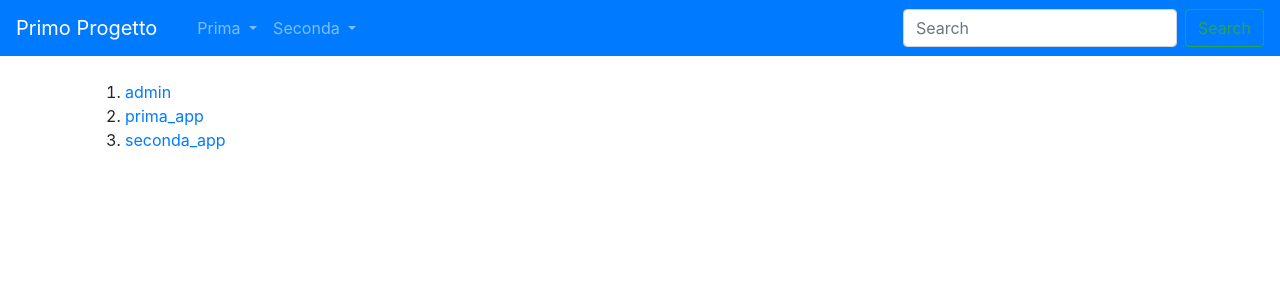
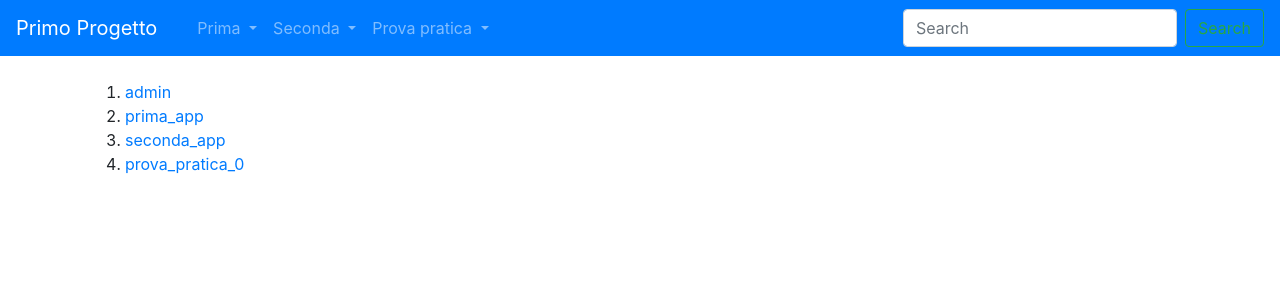
Before and after one commit to cristianpallaro/primo_progetto, a Django app: page / in a window 1280 px wide. Shown: the top 300 px of the page. Run offline with Django 4.2, Linux system fonts and the light colour scheme.

Commit message:
aggiornamento

```diff
--- a/primo_progetto/settings.py
+++ b/primo_progetto/settings.py
@@ -40,6 +40,7 @@ INSTALLED_APPS = [
     'django.contrib.staticfiles',
     'prima_app',
     'seconda_app',
+    'prova_paratica-0',
 ]
 
 MIDDLEWARE = [
--- a/prova_pratica_0/urls.py
+++ b/prova_pratica_0/urls.py
@@ -1,7 +1,7 @@
 from django.urls import path
 from prova_pratica_0.views import index,maxmin,media
 
-app_name="prova_pratica-0"
+app_name="prova_pratica_0"
 urlpatterns=[
     path('',index,name='index'),
     path('maxmin/',maxmin,name='maxmin'),
--- a/templates/base.html
+++ b/templates/base.html
@@ -62,6 +62,18 @@
                         <a class="dropdown-item" href="/seconda_app/ciclo_for">ciclo for</a>
                     </div>
                 </li>
+                <li class="nav-item dropdown">
+                  <a class="nav-link dropdown-toggle" href="#" id="navbarDropdown" role="button"
+                     data-toggle="dropdown"
+                     aria-haspopup="true" aria-expanded="false">
+                      Prova pratica
+                  </a>
+                  <div class="dropdown-menu" aria-labelledby="navbarDropdown">
+                      <a class="dropdown-item" href="/prova_pratica_0/index">Index</a>
+                      <a class="dropdown-item" href="/prova_pratica_0/maxmin">maxmin</a>
+
+                  </div>
+              </li>
           </ul>
           <form class="form-inline my-2 my-lg-0">
             <input class="form-control mr-sm-2" type="search" placeholder="Search" aria-label="Search">
--- a/templates/index_generale.html
+++ b/templates/index_generale.html
@@ -6,5 +6,6 @@
     <li><a href="/admin">admin</a></li>
     <li><a href="{% url 'prima_app:index' %}">prima_app</a></li>
     <li><a href="{% url 'seconda_app:index2' %}">seconda_app</a></li>
+    <li><a href="{% url 'prova_pratica_0:index2' %}">prova_pratica_0</a></li>
 </ol>
 {% endblock content %}
```
Also changed, not shown: prova_pratica_0/templates/maxmin.html (+5 -4 lines).
